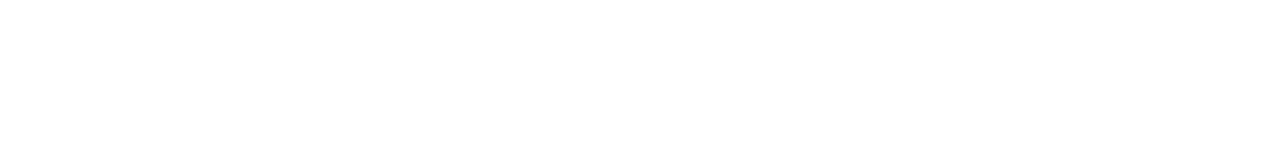
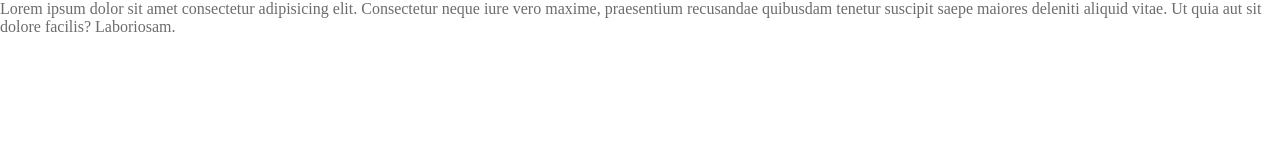
Before and after one commit to pabriciosam/InterfaceTravelgram, a plain HTML site: page index.html in a window 1280 px wide. Drawn offline with Linux system fonts and the light colour scheme.

Commit message:
Iniciando estilos

```diff
--- a/index.html
+++ b/index.html
@@ -5,10 +5,14 @@
   <meta charset="UTF-8">
   <meta name="viewport" content="width=device-width, initial-scale=1.0">
   <title>Travelgram | Perfil de Viagens</title>
+  <link rel="stylesheet" href="style/index.css">
 </head>
 
 <body>
-
+  <p>
+    Lorem ipsum dolor sit amet consectetur adipisicing elit. Consectetur neque iure vero maxime, praesentium recusandae
+    quibusdam tenetur suscipit saepe maiores deleniti aliquid vitae. Ut quia aut sit dolore facilis? Laboriosam.
+  </p>
 </body>
 
 </html>
--- a/style/global.css
+++ b/style/global.css
@@ -3,3 +3,18 @@
   padding: 0;
   box-sizing: border-box;
 }
+
+:root {
+  --brand-color: #EF5F4C;
+  --background-color: #FFFFFF;
+  --surface-color: #F5F5F5;
+  --skeleton-color: #D9D9D9;
+  --shape-transparency: #ffffff8f;
+  --text-color-primary: #313131;
+  --text-color-secondary: #6C6C6C;
+}
+
+body {
+  color: var(--text-color-secondary);
+  background-color: var(--background-color);
+}
```
Also changed, not shown: assets/AirplaneTilt.svg (added), assets/Image 01.png (added), assets/Image 02.png (added), assets/Image 03.png (added), assets/Image 04.png (added), assets/Image 05.png (added), assets/Image 06.png (added), assets/Image 07.png (added), assets/Image 08.png (added), assets/Image 09.png (added), assets/Image 10.png (added), assets/Image 11.png (added), assets/Image.svg (added), assets/Logo.svg (added), 2 more files, 2 other files.
